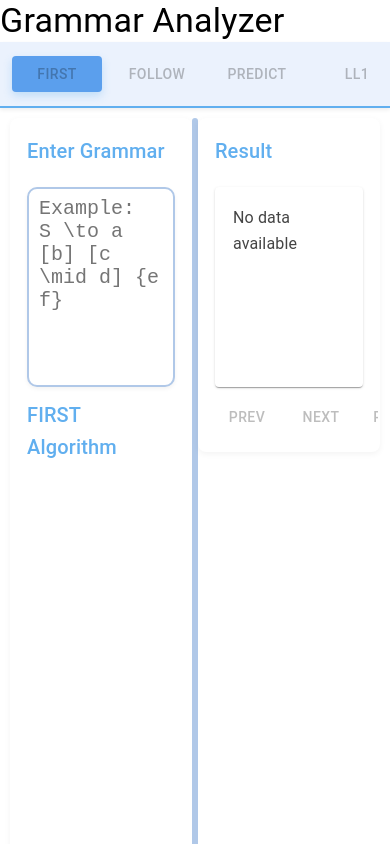
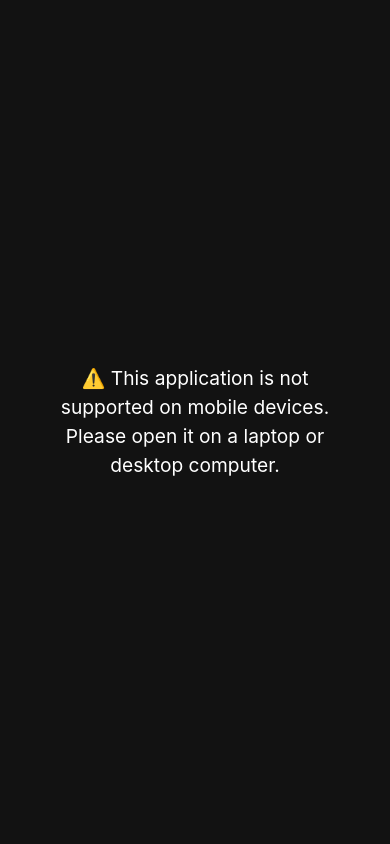
Before and after one commit to ddryzhov/vizualizacia-algoritmov, a React (Create React App) app in the folder frontend/: page /#/analysis in a window 390 px wide. Shown: the top 844 px of the page. Built offline with nearby package versions, Linux system fonts and the light colour scheme.

Commit message:
added blocker

```diff
--- /dev/null
+++ b/frontend/src/assets/styles/blocker/MobileBlocker.css
@@ -0,0 +1,23 @@
+.mobile-blocker {
+    position: fixed;
+    top: 0;
+    left: 0;
+    width: 100vw;
+    height: 100vh;
+    background-color: #121212;
+    color: white;
+    z-index: 9999;
+    display: none;
+    justify-content: center;
+    align-items: center;
+    padding: 40px;
+    text-align: center;
+    font-size: 1.2rem;
+    line-height: 1.8rem;
+}
+
+@media (max-width: 1023px) {
+    .mobile-blocker {
+        display: flex;
+    }
+}
--- /dev/null
+++ b/frontend/src/components/blocker/MobileBlocker.js
@@ -0,0 +1,13 @@
+import React from "react";
+import "../../assets/styles/blocker/MobileBlocker.css";
+
+const MobileBlocker = () => {
+    return (
+        <div className="mobile-blocker">
+            ⚠️ This application is not supported on mobile devices.<br />
+            Please open it on a laptop or desktop computer.
+        </div>
+    );
+};
+
+export default MobileBlocker;
--- a/frontend/src/components/grammar/GrammarAnalysis.js
+++ b/frontend/src/components/grammar/GrammarAnalysis.js
@@ -15,6 +15,7 @@ import { ReactComponent as SunIcon } from "../../assets/icons/sun.svg";
 import { ReactComponent as MoonIcon } from "../../assets/icons/moon.svg";
 
 import TopBar from "./TopBar";
+import MobileBlocker from "../blocker/MobileBlocker";
 import GrammarInput from "./GrammarInput";
 import PseudoCodeBlock from "./PseudoCodeBlock";
 import StepDetails from "./StepDetails";
@@ -300,6 +301,8 @@ const GrammarAnalysis = () => {
     const pseudoCodeLines = pseudoCodeMapping[currentAnalysisType] || [];
 
     return (
+        <>
+            <MobileBlocker />
         <div className={`analysis-container ${theme}`}>
             <Typography variant="h4" className="title">
                 Grammar Analyzer
@@ -368,6 +371,7 @@ const GrammarAnalysis = () => {
                 </div>
             </div>
         </div>
+        </>
     );
 };
 
--- a/frontend/src/components/helpDialog/HelpDialog.js
+++ b/frontend/src/components/helpDialog/HelpDialog.js
@@ -126,17 +126,17 @@ S -> 'a' [ 'b' ] { 'c' | 'd' }`}
                             <tr>
                                 <td>\eps</td>
                                 <td>epsilon</td>
-                                <td>ε</td>
+                                <td>epsilon</td>
                             </tr>
                             <tr>
                                 <td>\to</td>
                                 <td>-&gt;</td>
-                                <td>→</td>
+                                <td>-></td>
                             </tr>
                             <tr>
                                 <td>\mid</td>
                                 <td>|</td>
-                                <td>∣</td>
+                                <td>|</td>
                             </tr>
                             </tbody>
                         </table>
```
